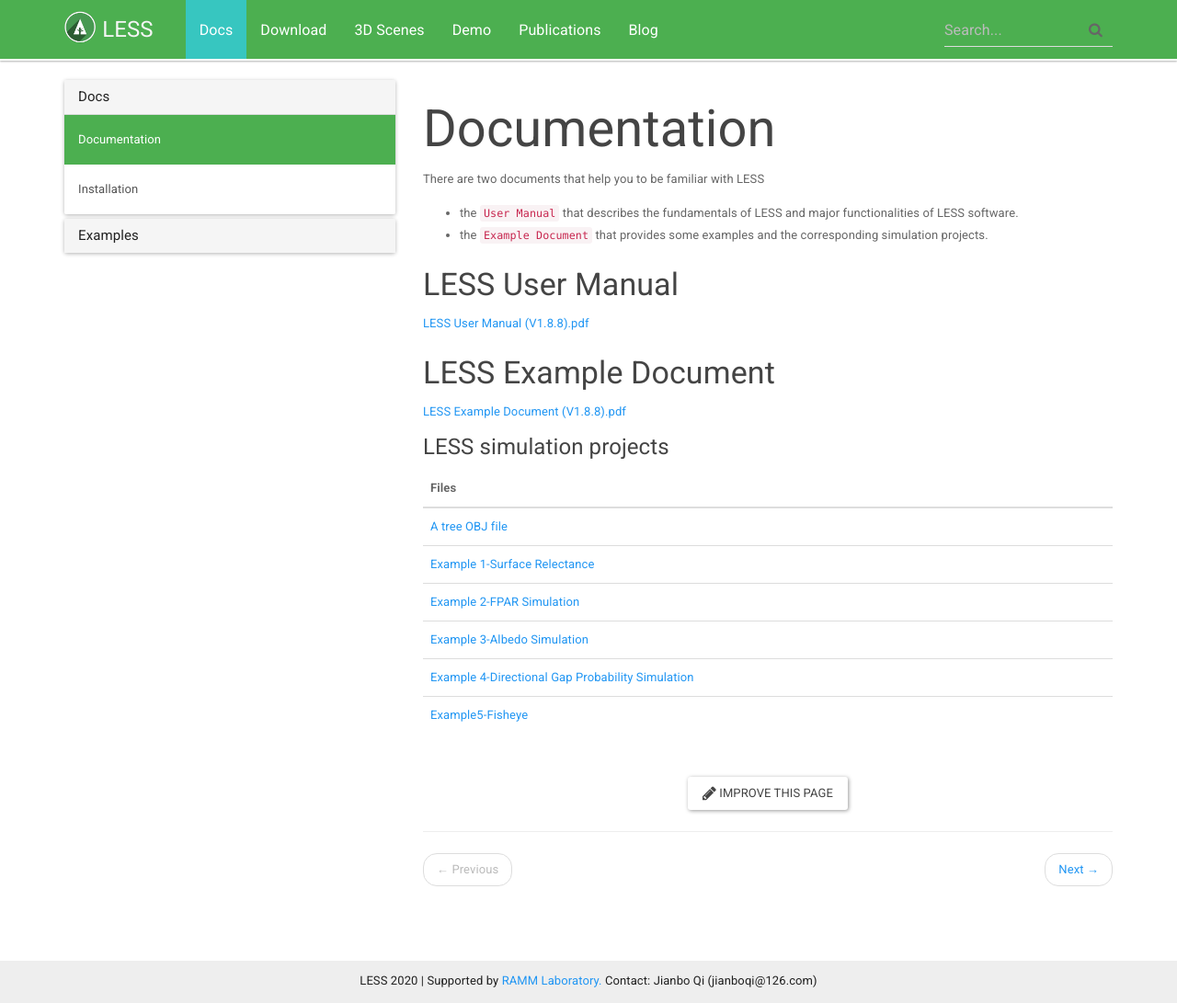
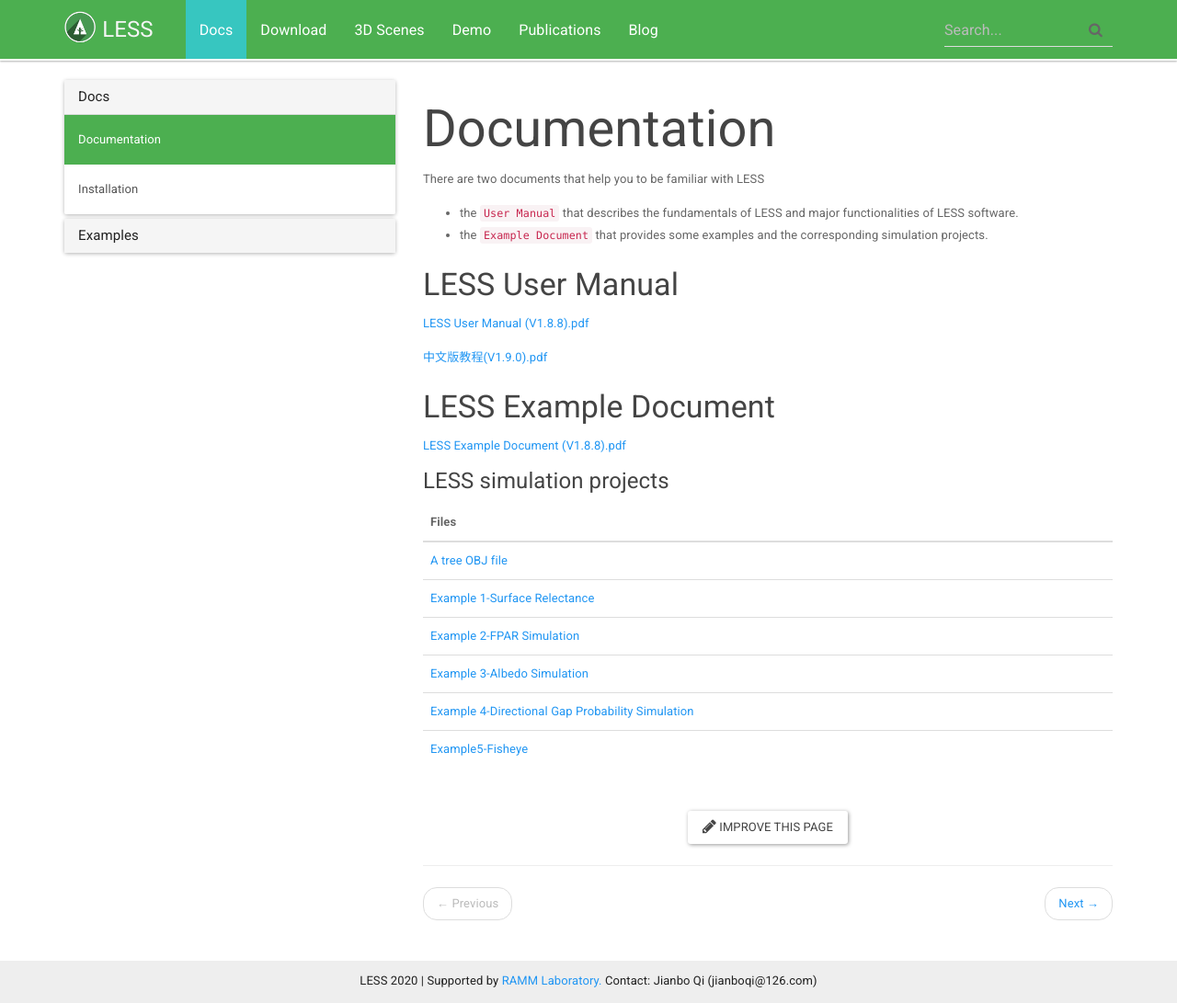
Before and after one commit to jianboqi/jianboqi.github.io, a Jekyll site: the page built from _docs/documentation.md, in a window 1280 px wide and 1091 px high. Shown: the whole window at 92% size. Built offline with Jekyll 4.4.1, drawn with Linux system fonts in a browser that asks for light colours; nearby versions of some CDN libraries.

Commit message:
Update documentation.md

```diff
--- a/_docs/documentation.md
+++ b/_docs/documentation.md
@@ -13,6 +13,8 @@
 ### LESS User Manual
 [LESS User Manual (V1.8.8).pdf](http://lessrt.org/Attachments/LESS_User_Manual_1.8.8.pdf)
 
+[中文版教程(V1.9.0).pdf](http://lessrt.org/Attachments/三维辐射传输模型LESS原理与实践简明教程.pdf)
+
 ### LESS Example Document
 
 [LESS Example Document (V1.8.8).pdf](http://lessrt.org/Attachments/LESS_Example_Document_V1.8.8.pdf)
```
